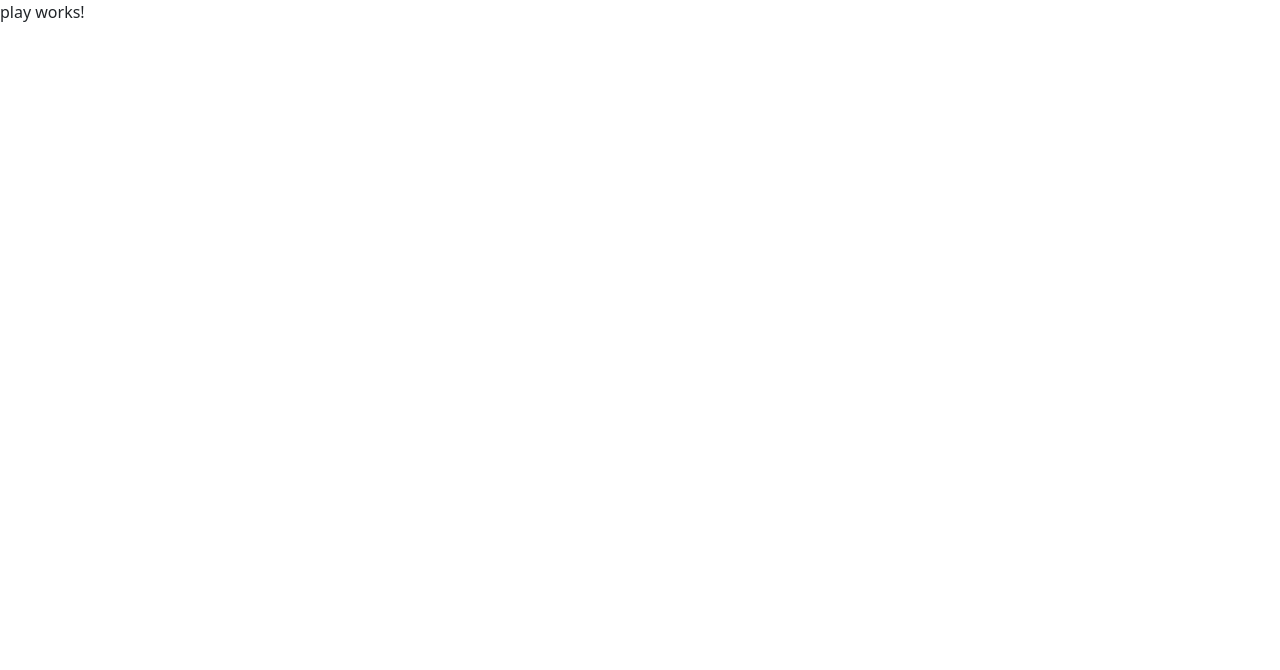
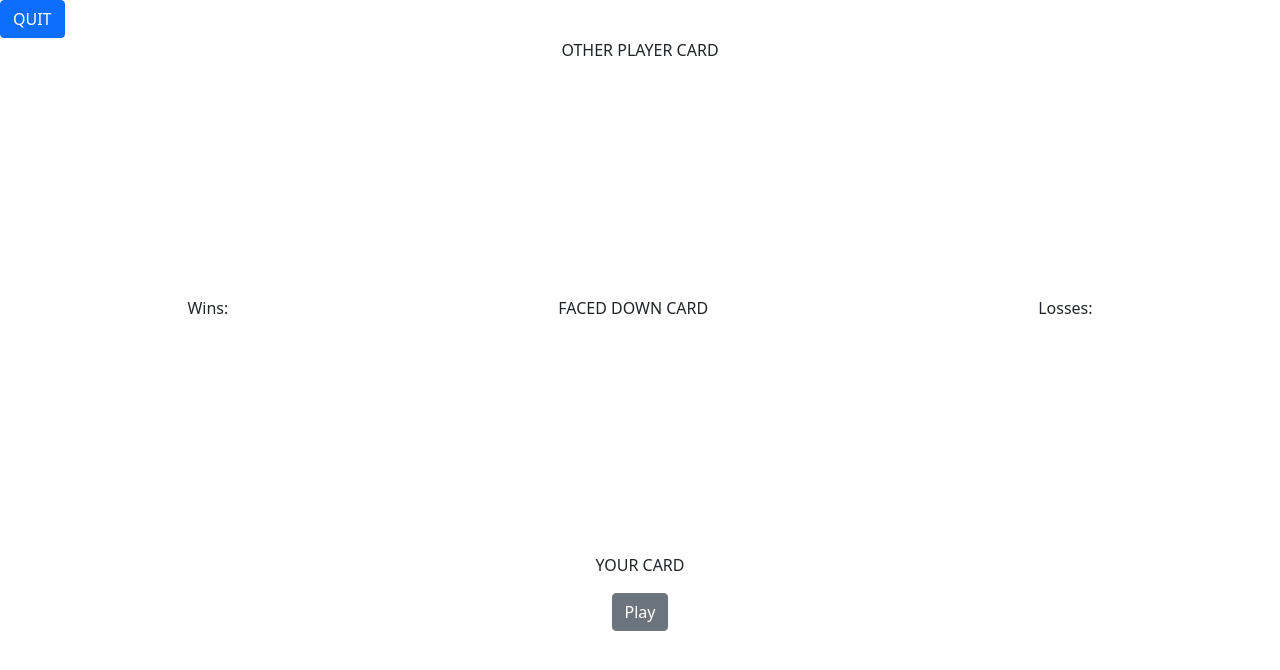
Before and after one commit to Parth715/WAR-UI_Frontend, an Angular app: page /play in a window 1280 px wide. Shown: the top 670 px of the page. Built offline with nearby package versions, Linux system fonts and the light colour scheme.

Commit message:
finshed the layout for the game page

```diff
--- a/src/app/menu/menu.component.ts
+++ b/src/app/menu/menu.component.ts
@@ -10,7 +10,7 @@ export class MenuComponent implements OnInit {
 
   menus: Menu[] = [
     new Menu("Welcome", "/welcome"),
-    new Menu("Players", "/player")
+    new Menu("Leaderboard", "/player")
   ]
   constructor() { }
 
--- a/src/app/menu/menu.ts
+++ b/src/app/menu/menu.ts
@@ -1,6 +1,6 @@
 export class Menu {
     display: string = "";
-    route:string = "";
+    route: string = "";
     constructor(display: string, route: string){
         this.display = display;
         this.route = route;
--- a/src/app/play/play.component.css
+++ b/src/app/play/play.component.css
@@ -0,0 +1,10 @@
+p {
+    text-align: center;
+}
+.space {
+    padding-bottom: 17%;
+    text-align: center;
+}
+.left {
+    padding-left: 330px;
+}
--- a/src/app/play/play.component.html
+++ b/src/app/play/play.component.html
@@ -1 +1,11 @@
-<p>play works!</p>
+<button type = button class = "btn btn-primary" routerLink="/welcome">QUIT</button>
+<p class = "space">OTHER PLAYER CARD</p>
+<p class = "space">
+    <span>Wins:</span>
+    <span class = "space" class = "left">FACED DOWN CARD</span>
+    <span class = "left">Losses:</span>
+</p>
+<p>YOUR CARD</p>
+<p>
+    <button type = "button" class = "btn btn-secondary">Play</button>
+</p>
--- a/src/app/play/play.component.ts
+++ b/src/app/play/play.component.ts
@@ -10,6 +10,7 @@ export class PlayComponent implements OnInit {
   constructor() { }
 
   ngOnInit(): void {
+
   }
 
 }
--- a/src/app/welcome/welcome.component.html
+++ b/src/app/welcome/welcome.component.html
@@ -1,3 +1,4 @@
+<app-menu></app-menu>
 <div>
     <h3>
         Welcome to War, the objective is to draw a higher card value compared to your opponent. The game will keep track
```
